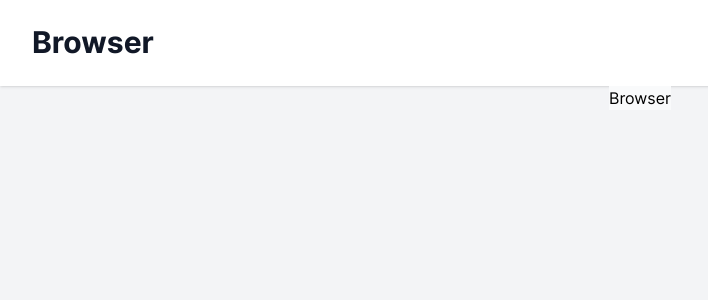
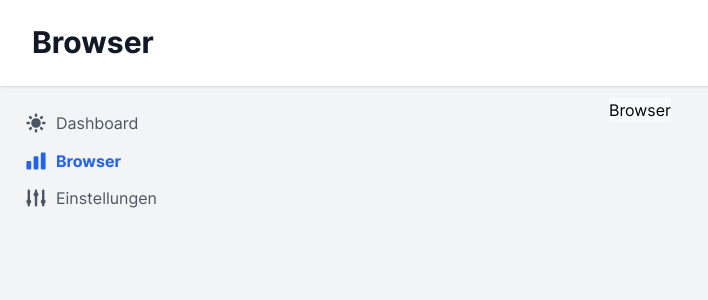
Before and after one commit to Lernni/SolarPanel, a Vue app in the folder src/frontend/: page /browser in a window 1280 px wide. Shown: the top 300 px of the page, without its empty margins (0-708 px from the left). Built offline with nearby package versions, Linux system fonts and the light colour scheme; no server answers; what highcharts-vue, mathjax-vue3 would draw is missing.

Commit message:
feat: add simple sidebar

```diff
--- a/src/frontend/src/App.vue
+++ b/src/frontend/src/App.vue
@@ -1,4 +1,6 @@
-<script setup></script>
+<script setup>
+import Nav from './components/Nav.vue'
+</script>
 
 <template>
   <div>
@@ -9,8 +11,13 @@
         </h1>
       </div>
     </header>
-    <main class="flex justify-center">
-      <router-view />
+    <main class="m-3">
+      <div class="absolute">
+        <Nav />
+      </div>
+      <div class="flex justify-center">
+        <router-view />
+      </div>
     </main>
   </div>
 </template>
--- /dev/null
+++ b/src/frontend/src/components/Nav.vue
@@ -0,0 +1,32 @@
+<script setup>
+import NavItem from './NavItem.vue'
+import { useRouter } from 'vue-router'
+
+const router = useRouter()
+const routes = router.options.routes.filter(({ meta: { showItem } }) => showItem)
+</script>
+
+<template>
+  <div
+    v-for="route in routes"
+    :key="route.path"
+    class="nav-item text-md ml-3 mt-3 text-gray-600 transition-all"
+  >
+    <NavItem
+      :title="route.meta.title"
+      :path="route.path"
+      :icon="route.meta.icon"
+      class="mb-2"
+      :class="$route.path == route.path ? 'active' : ''"
+    />
+  </div>
+</template>
+
+<style scoped lang="scss">
+.nav-item {
+  .active,
+  &:hover {
+    @apply font-bold text-blue-600;
+  }
+}
+</style>
--- /dev/null
+++ b/src/frontend/src/components/NavItem.vue
@@ -0,0 +1,18 @@
+<script setup>
+import * as heroIcons from '@heroicons/vue/solid'
+
+const props = defineProps({
+  title: { type: String, default: 'Title' },
+  path: { type: String, default: '/' },
+  icon: { type: String, default: 'HomeIcon' },
+})
+</script>
+
+<template>
+  <div>
+    <a :href="props.path">
+      <component :is="heroIcons[props.icon]" class="inline h-6 w-6" />
+      <span class="ml-2 align-middle">{{ props.title }}</span>
+    </a>
+  </div>
+</template>
--- a/src/frontend/src/routes.js
+++ b/src/frontend/src/routes.js
@@ -5,9 +5,24 @@ import NotFound from './views/NotFound.vue'
 
 /** @type {import('vue-router').RouterOptions['routes']} */
 export const routes = [
-  { path: '/', component: Dashboard, meta: { title: 'Dashboard' } },
-  { path: '/browser', component: Browser, meta: { title: 'Browser' } },
-  { path: '/settings', component: Settings, meta: { title: 'Settings' } },
-
-  { path: '/:path(.*)', component: NotFound },
+  {
+    path: '/',
+    component: Dashboard,
+    meta: { title: 'Dashboard', icon: 'SunIcon', showItem: true },
+  },
+  {
+    path: '/browser',
+    component: Browser,
+    meta: { title: 'Browser', icon: 'ChartBarIcon', showItem: true },
+  },
+  {
+    path: '/settings',
+    component: Settings,
+    meta: { title: 'Einstellungen', icon: 'AdjustmentsIcon', showItem: true },
+  },
+  {
+    path: '/:path(.*)',
+    component: NotFound,
+    meta: { title: 'NotFound', showItem: false },
+  },
 ]
```
